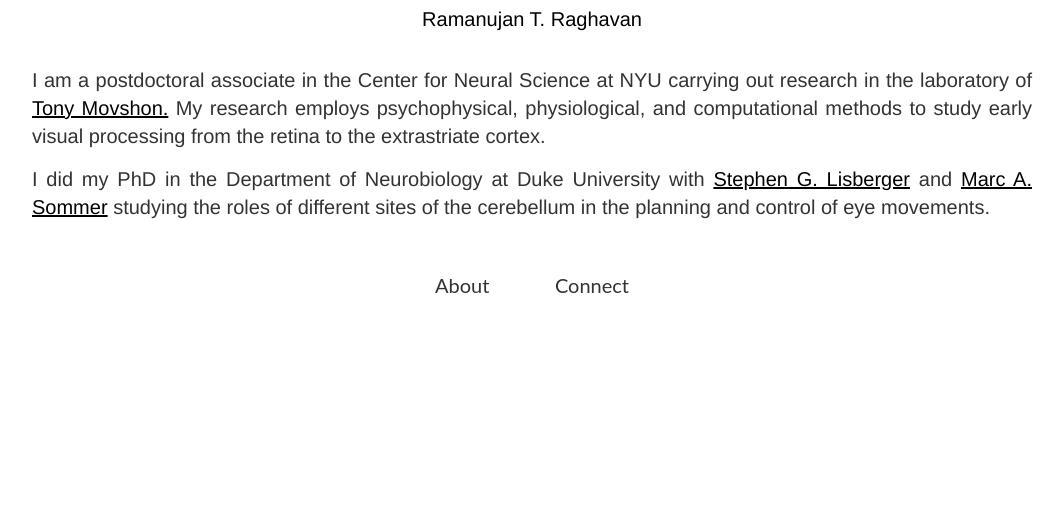
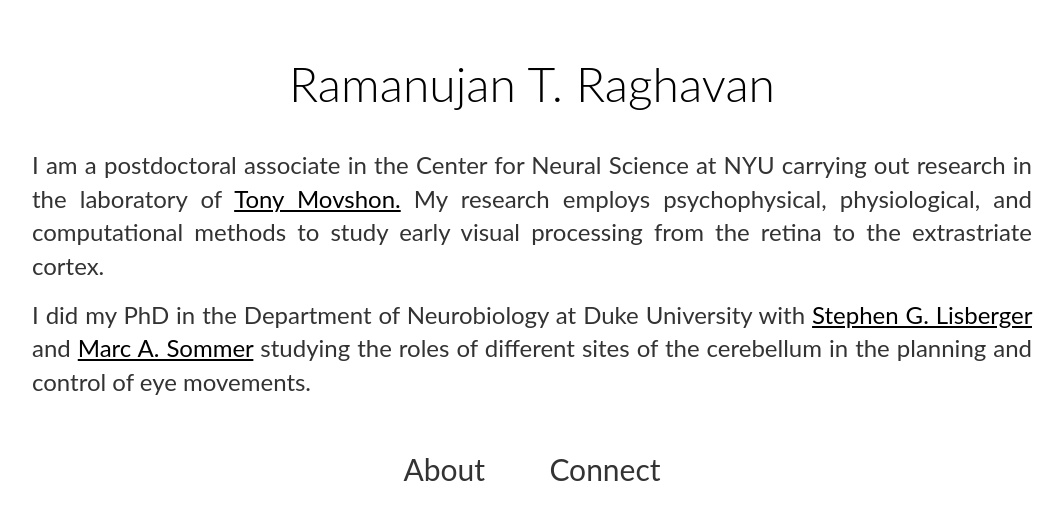
Before and after one commit to rtraghavan/rtraghavan.github.io, a Jekyll site: the page built from index.html, in a window 1280 px wide. Shown: the top 520 px of the page, without its empty margins (108-1172 px from the left). Built offline with Jekyll 4.4.1, drawn with Linux system fonts in a browser that asks for light colours.

```diff
--- a/css/main.css
+++ b/css/main.css
@@ -1,12 +1,12 @@
 body {
   background: #fff;
-  font: 20px Helvetica, sans-serif;
+  font: 16px/1.4 "Lato", sans-serif;
   color: #000; }
 
 #header {
-  font: 48px Helvetica
   margin-top: 50px;
   font-weight: 300;
+  font-size: 48px;
   text-align: center;
   letter-spacing: 0px; }
   #header a {
@@ -48,7 +48,6 @@
 
 
 p {
-    font:helvetica
     font-size: 1.5em;
     line-height: 1.4em;
     color: #333;
```
